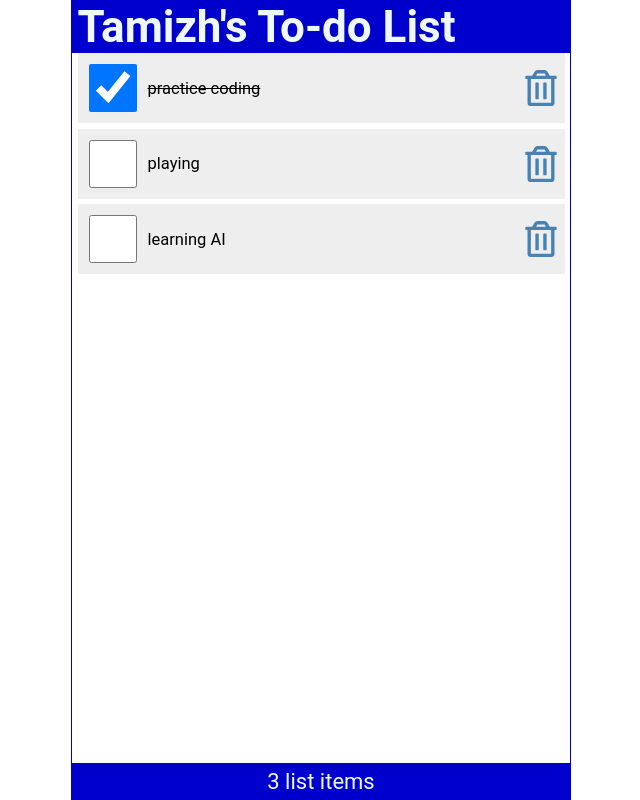
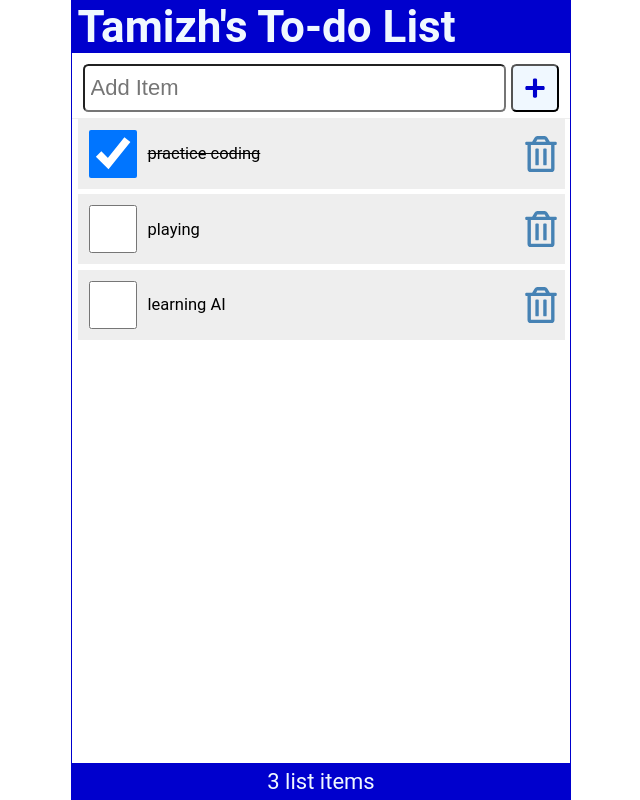
Before and after one commit to GitTamizh/WebDevelopment, a React (Create React App) app in the folder Practice-Reactjs/example/: page / in a window 1280 px wide. Shown: the whole page, without its empty margins (319-959 px from the left). Built offline with nearby package versions, Linux system fonts and the light colour scheme.

Commit message:
New form component is created and modified the App.Js according to the new component AddItem.js

```diff
--- /dev/null
+++ b/Practice-Reactjs/example/src/AddItem.js
@@ -0,0 +1,25 @@
+import React from 'react'
+import { FaPlus } from 'react-icons/fa'
+const AddItem = ({newItem, setNewItem, handleSubmit}) => {
+    return (
+        <form className='addForm' onSubmit={handleSubmit}>
+            <label htmlFor="addItem">Add Item</label>
+            <input
+            autoFocus
+            id="addItem"
+            type="text"
+            placeholder="Add Item"
+            required
+            value={newItem}
+            onChange={(e) => setNewItem(e.target.value)}/>
+
+            <button
+            type="submit"
+            aria-label="Add Item">
+                <FaPlus />
+            </button>
+        </form>
+    )
+}
+
+export default AddItem
--- a/Practice-Reactjs/example/src/App.js
+++ b/Practice-Reactjs/example/src/App.js
@@ -2,6 +2,7 @@ import Header from './Header';
 import Content from './Content';
 import Footer from './Footer';
 import { useState } from 'react';
+import AddItem from './AddItem';
 
 function App() {
   const [items, setItems] = useState(
@@ -20,6 +21,8 @@ function App() {
             }
         ])
 
+    const [newItem, setNewItem] = useState('')
+
     const handleChange = (id) => {
         const listItems = items.map((item) =>
         item.id === id ? {...item, checked:!item.checked} : item)
@@ -34,15 +37,26 @@ function App() {
         localStorage.setItem("todo_list", JSON.stringify(listItems))
 
     }
+    const handleSubmit = (e) => {
+      e.preventDefault()
+      if(!newItem) return;
+      console.log("submitted");
+      setNewItem('')
+    }
   return (
     <div className='App'>
       <Header  title = "Tamizh's To-do List"/>
+      <AddItem
+        newItem = {newItem}
+        setNewItem = {setNewItem}
+        handleSubmit = {handleSubmit}
+      />
       <Content
-      items = {items}
-      handleChange = {handleChange}
-      handleDelete = {handleDelete}/>
+        items = {items}
+        handleChange = {handleChange}
+        handleDelete = {handleDelete}/>
       <Footer
-      length = {items.length}/>
+        length = {items.length}/>
     </div>
   );
 }
```
